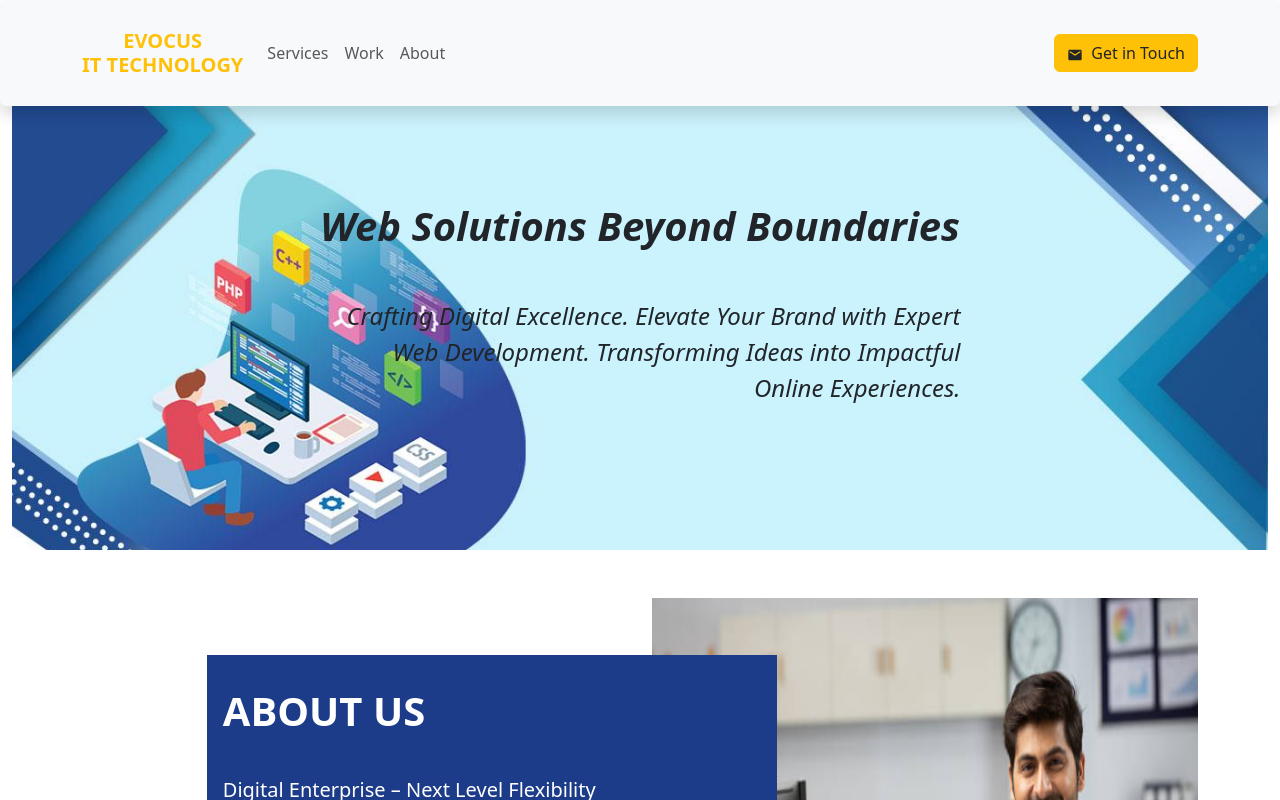
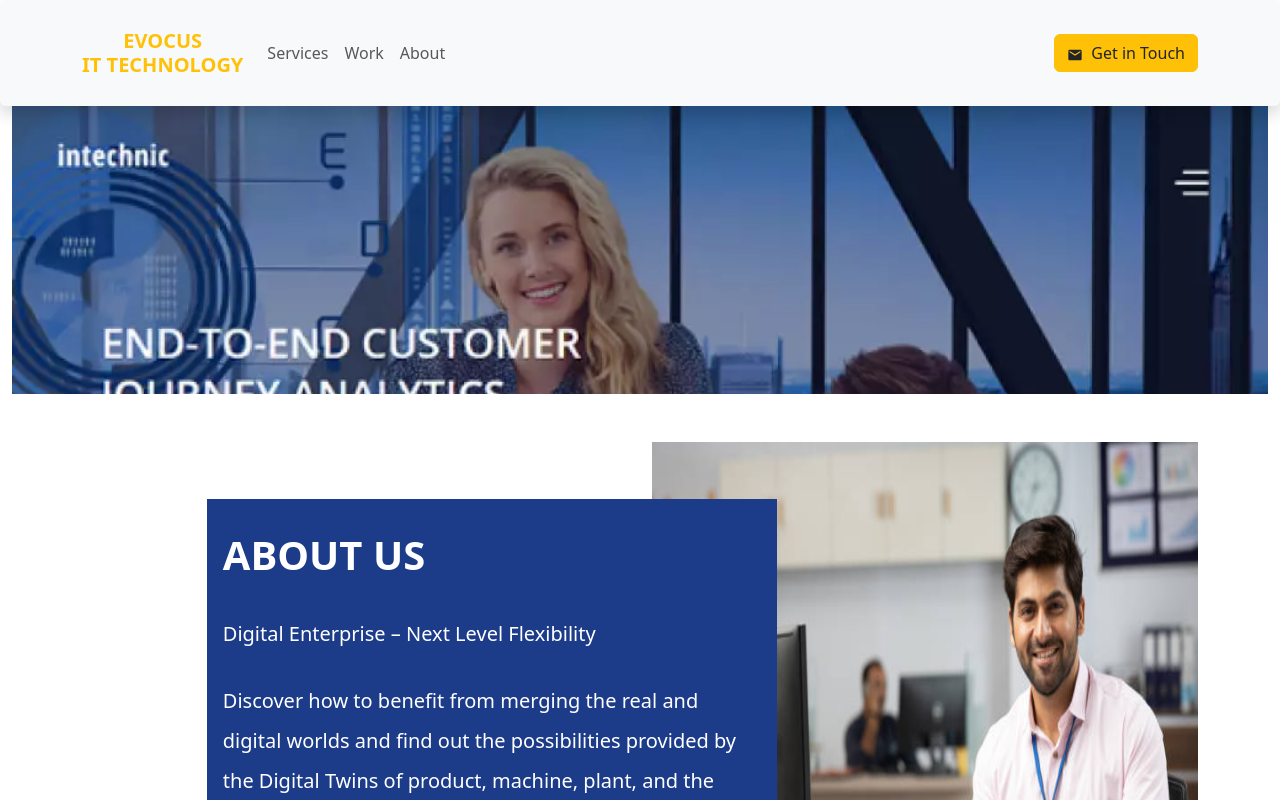
Before and after one commit to 140519982022/evocus-static-react-website, a React (Create React App) app: page / in a window 1280 px wide. Shown: the top 800 px of the page. Built offline with nearby package versions, Linux system fonts and the light colour scheme.

Commit message:
header bg change

```diff
--- a/src/App.js
+++ b/src/App.js
@@ -27,16 +27,16 @@ function App() {
           <div className='text-center py-5'>
 
             <div className='pt-5'>
-              <i className='py-5 fw-bolder h1'>Web Solutions Beyond Boundaries</i>
+              {/* <i className='py-5 fw-bolder h1'>Web Solutions Beyond Boundaries</i> */}
 
             </div>
             <div className='pb-5'>
               <div className='container'>
                 <div className='row'>
                   <div className='col-md-7 m-auto text-end py-5'>
-                    <i className='py-5 fs-4 w-25 '>
+                    {/* <i className='py-5 fs-4 w-25 '>
                       Crafting Digital Excellence. Elevate Your Brand with Expert Web Development. Transforming Ideas into Impactful Online Experiences.
-                    </i>
+                    </i> */}
                   </div>
 
                 </div>
--- a/src/assets/css/header.css
+++ b/src/assets/css/header.css
@@ -1,7 +1,11 @@
 .header-bg{
-    background: url(../images/header-bg.jpg) no-repeat;
+    /* background: url(../images/header-bg.jpg) no-repeat; */
+    background: url(../images/bg-1.webp) no-repeat;
+
     height: 100%;
     /* background-position: co; */
     background-size: cover;
+    background-position:initial;
+
     width: 100%;
 }
--- a/src/components/common/NavbarMenu.jsx
+++ b/src/components/common/NavbarMenu.jsx
@@ -11,7 +11,7 @@ function NavbarMenu() {
     const emailAddress = 'evocusittechnology@gmail.com'; // Your email address here
     return (
         <>
-            <Navbar collapseOnSelect expand="lg" className="bg-body-tertiary shadow p-4 bg-body-tertiary rounded ">
+            <Navbar collapseOnSelect expand="lg" className="bg-body-tertiary shadow p-4 bg-body-tertiary rounded">
                 <Container>
                     <Navbar.Brand href="#home" className='text-center text-warning fw-bold display-1'>EVOCUS <br></br> IT TECHNOLOGY</Navbar.Brand>
                     <Navbar.Toggle aria-controls="responsive-navbar-nav" />
```
Also changed, not shown: src/assets/images/bg-1.webp (added).
